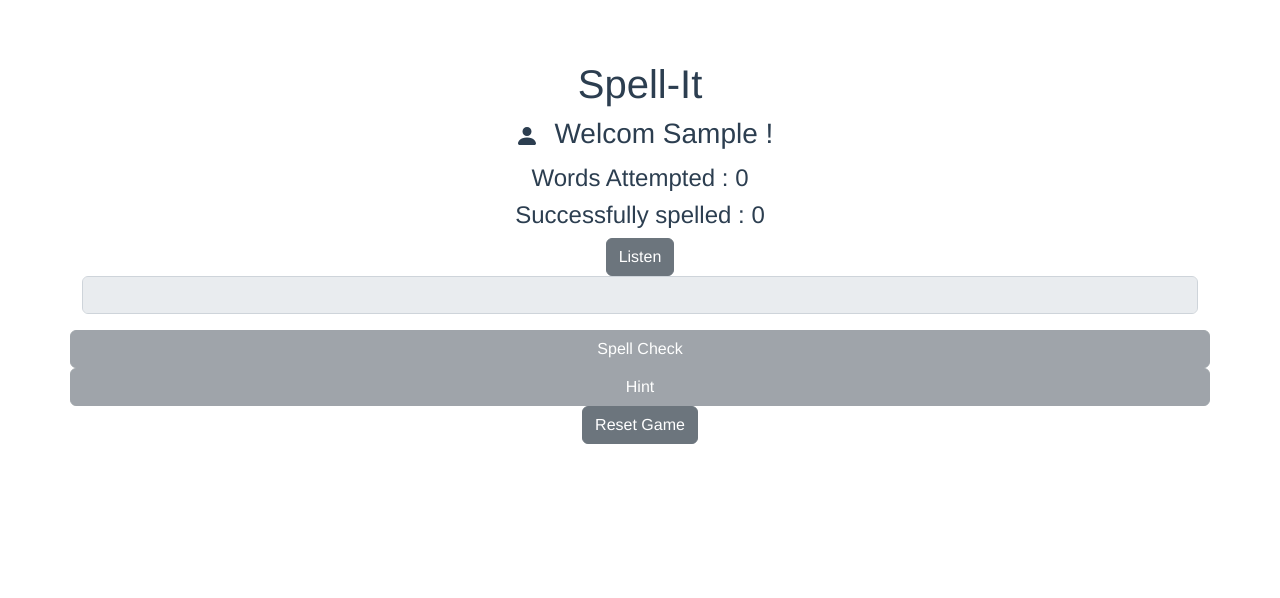
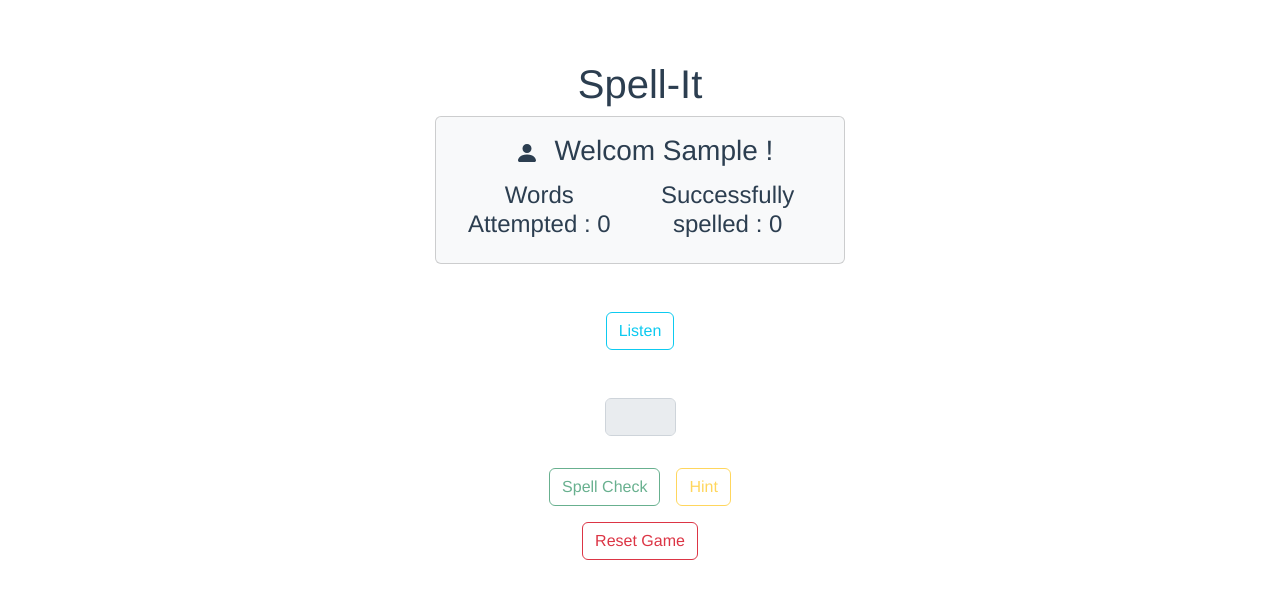
Before and after one commit to Jeshreen/Spell-It, a Vue app: page / in a window 1280 px wide. Both pictures are taken after typing "Sample" into the empty fields and a click on the button "Submit". Shown: the top 598 px of the page. Built offline with nearby package versions, Linux system fonts and the light colour scheme.

Commit message:
styling addition

```diff
--- a/src/App.vue
+++ b/src/App.vue
@@ -6,7 +6,7 @@
     <div v-if="user">
       <UserCard />
       <WordGenerator />
-      <b-button @click="reset">Reset Game</b-button>
+      <b-button @click="reset" variant="outline-danger">Reset Game</b-button>
     </div>
   </div>
 </template>
--- a/src/components/UserCard.vue
+++ b/src/components/UserCard.vue
@@ -1,8 +1,16 @@
 <template>
   <div>
-    <h3 class="mb-2"><b-avatar></b-avatar> Welcom {{ currUser }} !</h3>
-    <h4>Words Attempted : {{userScore.attempts}}</h4>
-    <h4>Successfully spelled : {{userScore.successfulAttempts}}</h4>
+    <b-row class="justify-content-md-center">
+      <b-col lg="4">
+        <b-card bg-variant="light">
+          <h3 class="mb-2"><b-avatar></b-avatar> Welcom {{ currUser }} !</h3>
+          <div class="d-flex flex-row justify-content-around">
+            <h4>Words Attempted : {{ userScore.attempts }} </h4>
+            <h4>Successfully spelled : {{ userScore.successfulAttempts }}</h4>
+          </div>
+        </b-card>
+      </b-col>
+    </b-row>
   </div>
 </template>
 
--- a/src/components/UserDetails.vue
+++ b/src/components/UserDetails.vue
@@ -2,20 +2,24 @@
   <div>
     <b-container>
       <div>
-        <b-row>
+        <b-row class="justify-content-md-center">
+          <b-col lg="4" class="d-flex align-items-start flex-column">
             <label> Enter User Name </label
             ><b-form-input
               v-model="userName"
               type="text"
               id="user-name"
-          ></b-form-input
-        ></b-row>
+            ></b-form-input>
             <p v-if="isError">Please Enter a user name</p>
-        <b-row>
+          </b-col></b-row
+        >
+
+        <b-row class="justify-content-md-center mt-4">
+          <b-col lg="4">
             <b-button @click="setUser">Submit</b-button>
+          </b-col>
         </b-row>
       </div>
-
     </b-container>
   </div>
 </template>
@@ -26,22 +30,22 @@ export default {
   data() {
     return {
       userName: "",
-      isError:false
+      isError: false,
     };
   },
-  methods:{
+  methods: {
     /**
      * Submit button function
      */
-    setUser(){
-        if(!this.userName) {
-            this.isError = true
+    setUser() {
+      if (!this.userName) {
+        this.isError = true;
         return;
       }
 
-        this.$store.commit('set_currenUser',this.userName);
-    }
-  }
+      this.$store.commit("set_currenUser", this.userName);
+    },
+  },
 };
 </script>
 
--- a/src/components/WordGenerator.vue
+++ b/src/components/WordGenerator.vue
@@ -1,16 +1,23 @@
 <template>
   <div>
     <b-container>
-      <b-button @click="getWord" :disabled="isListenDisabled">Listen</b-button>
+      <b-row class="my-5">
         <b-col>
-        <b-row>
+          <b-button @click="getWord" :disabled="isListenDisabled" variant="outline-info"
+            >Listen</b-button
+          >
+        </b-col>
+      </b-row>
+
       <!-- <b-form-input
             v-model="wordCheck"
             type="text"
             id="wordCheck"
             @keyup.enter="spellCheck"
           ></b-form-input> -->
-          <div v-for="l in wordLength" v-bind:key="l" class="letters">
+
+      <b-row class="d-flex flex-row align-items-center justify-content-center">
+        <b-col lg="1" v-for="l in wordLength" v-bind:key="l" class="letters">
           <b-form-input
             v-model="wordList.letter[l]"
             maxlength="1"
@@ -20,21 +27,33 @@
             :disabled="isInputDisabled"
           >
           </b-form-input>
-          </div>
-
+        </b-col>
+      </b-row>
+      <b-row>
+        <b-col cols="12" class="mb-3">
           <p>{{ spellResults }}</p>
-
+        </b-col>
+        <b-col cols="12" class="mb-3">
           <b-button
+            block
+            class="me-3"
             id="spellCheck"
             @click="spellCheck"
             :disabled="isDisableSpellCheck"
+            variant="outline-success"
             >Spell Check</b-button
           >
-          <b-button id="hint" @click="getHint" :disabled="isDisableSpellCheck"
+
+          <b-button
+            block
+            id="hint"
+            @click="getHint"
+            :disabled="isDisableSpellCheck"
+            variant="outline-warning"
             >Hint</b-button
           >
+        </b-col>
       </b-row>
-      </b-col>
     </b-container>
   </div>
 </template>
@@ -178,7 +197,7 @@ export default {
       this.isInputDisabled = true;
       this.isDisableSpellCheck = true;
       this.isListenDisabled = false;
-      this.wordList= {
+      this.wordList = {
         //Obtainign the letters in an array
         letter: [],
       };
@@ -202,7 +221,7 @@ export default {
 
       //Spliting the string to characters to compare
       let str1 = this.word[0].split("");
-      let str2 = this.wordCheck.split("");
+      let str2 = this.wordCheck.toLowerCase().split("");
 
       //Identifying the difference between strings
       let diff = str2.filter((x) => !str1.includes(x));
@@ -223,6 +242,6 @@ export default {
 
 <style>
 .incorrect {
-  background-color: #ff8449 !important;
+  background-color: #ffcccb !important;
 }
 </style>
```
Also changed, not shown: 2 other files (tests, documents, lock files or other folders). Lines whose indentation alone changed are shown as unchanged.
